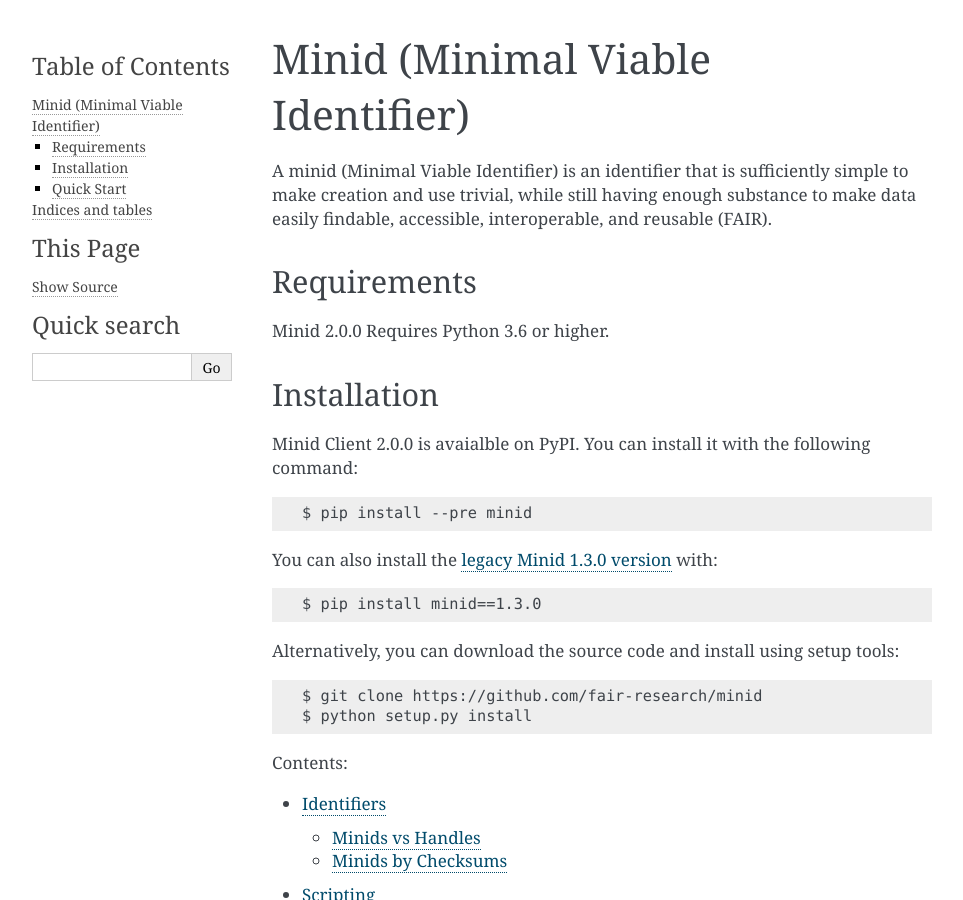
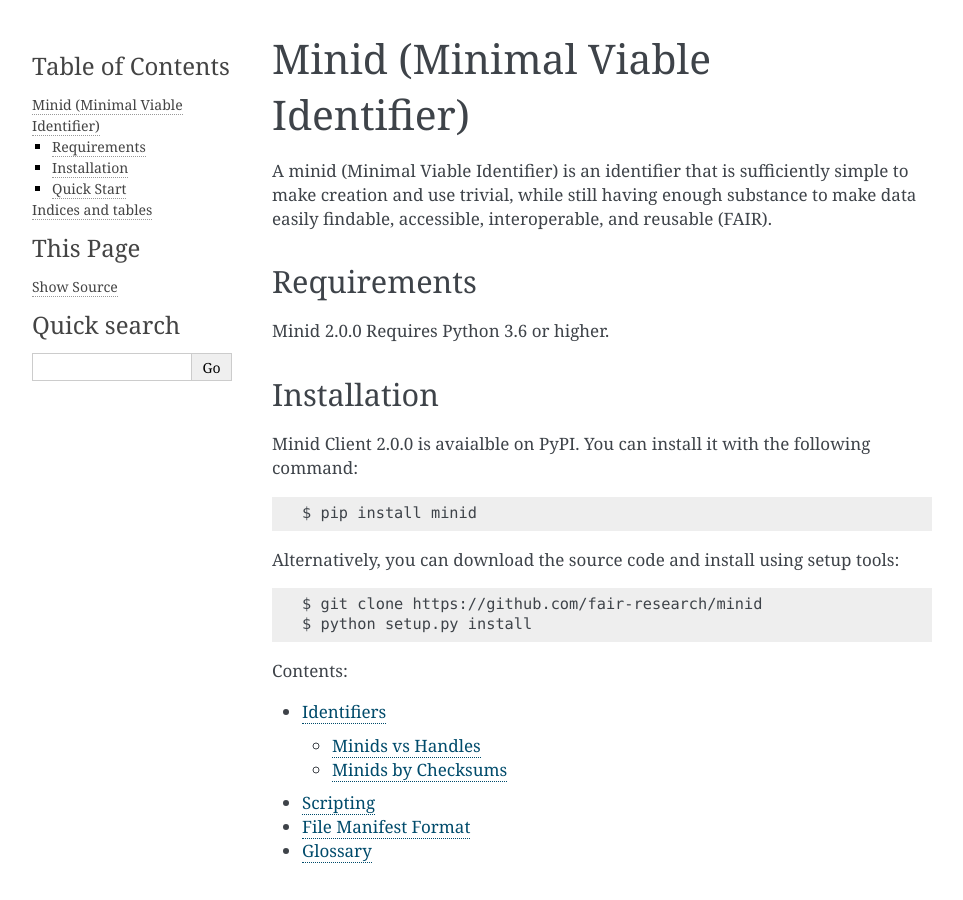
Before and after one commit to fair-research/minid, a Sphinx documentation site: the page built from docs/source/index.rst, in a window 1280 px wide and 900 px high. Shown: the whole window, without its empty margins (148-1111 px from the left). Built offline with Sphinx 7.4.7, drawn with Linux system fonts in a browser that asks for light colours.

Commit message:
docs: Update readme to remove --pre
--pre were needed when minid 2.0.0 was in beta. No longer! Minid 2.0.0
is now stable on pypi

```diff
--- a/README.rst
+++ b/README.rst
@@ -26,7 +26,7 @@
 -----
 Minid 2.0.0 requires python 3.6 or higher::
 
-  $ pip install --pre minid
+  $ pip install minid
 
 Minting identifiers is simple and easy::
 
--- a/docs/source/index.rst
+++ b/docs/source/index.rst
@@ -22,12 +22,8 @@
 
 Minid Client 2.0.0 is avaialble on PyPI. You can install it with the following command::
 
-  $ pip install --pre minid
+  $ pip install minid
 
-
-You can also install the `legacy Minid 1.3.0 version <https://github.com/fair-research/minid/tree/1.3.0>`_ with::
-
-  $ pip install minid==1.3.0
 
 Alternatively, you can download the source code and install using setup tools::
 
```
